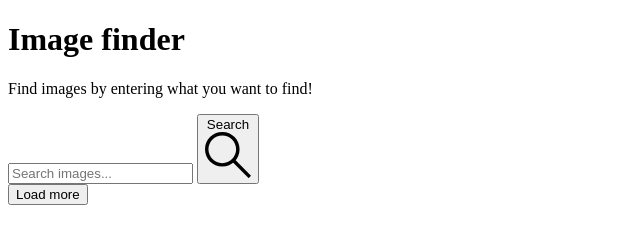
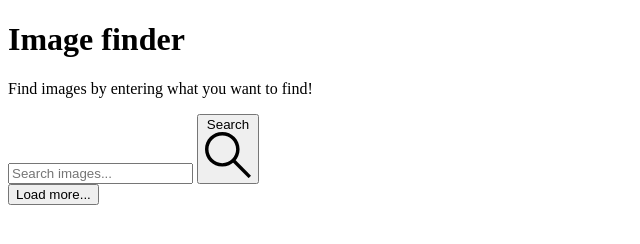
Before and after one commit to anettgor/goit-js-hw-11, a plain HTML site: page index.html in a window 1280 px wide. Shown: the full height of the page, 0-640 px from the left. Drawn offline with Linux system fonts and the light colour scheme.

Commit message:
Deploying to gh-pages from @ anettgor/goit-js-hw-11@2307966710694cc3179fd24da87c2b1585675184 🚀

```diff
--- a/index.html
+++ b/index.html
@@ -1 +1 @@
-<!DOCTYPE html><html lang="en"><head><meta charset="utf-8"><meta name="viewport" content="width=device-width, initial-scale=1.0"><link rel="stylesheet" href="/goit-js-hw-11/index.816de096.css"><title>Homework 11</title></head><body> <div class="input-heading"> <h1 class="title">Image finder</h1> <p class="title-p">Find images by entering what you want to find!</p> </div> <div class="stick"> <form class="search-form" id="search-form"> <input type="text" name="searchQuery" autocomplete="off" placeholder="Search images..."> <button class="submit" type="submit"> Search <img class="search-icon" src="/goit-js-hw-11/search.b626e8e2.svg" alt="Search icon"> </button> </form> </div>  <div class="gallery">  </div> <button type="button" class="load-more">Load more</button> <script type="module" src="/goit-js-hw-11/index.5c07c7f7.js"></script><script src="/goit-js-hw-11/index.8f1dd83e.js" nomodule defer></script> </body></html>
+<!DOCTYPE html><html lang="en"><head><meta charset="utf-8"><meta name="viewport" content="width=device-width, initial-scale=1.0"><link rel="stylesheet" href="/goit-js-hw-11/index.816de096.css"><title>Homework 11</title></head><body> <div class="input-heading"> <h1 class="title">Image finder</h1> <p class="title-p">Find images by entering what you want to find!</p> </div> <div class="stick"> <form class="search-form" id="search-form"> <input type="text" name="searchQuery" autocomplete="off" placeholder="Search images..."> <button class="submit" type="submit"> Search <img class="search-icon" src="/goit-js-hw-11/search.b626e8e2.svg" alt="Search icon"> </button> </form> </div>  <div class="gallery">  </div> <button type="button" class="load-more">Load more...</button> <script type="module" src="/goit-js-hw-11/index.5c07c7f7.js"></script><script src="/goit-js-hw-11/index.8f1dd83e.js" nomodule defer></script> </body></html>
```
Also changed, not shown: 2 other files.
